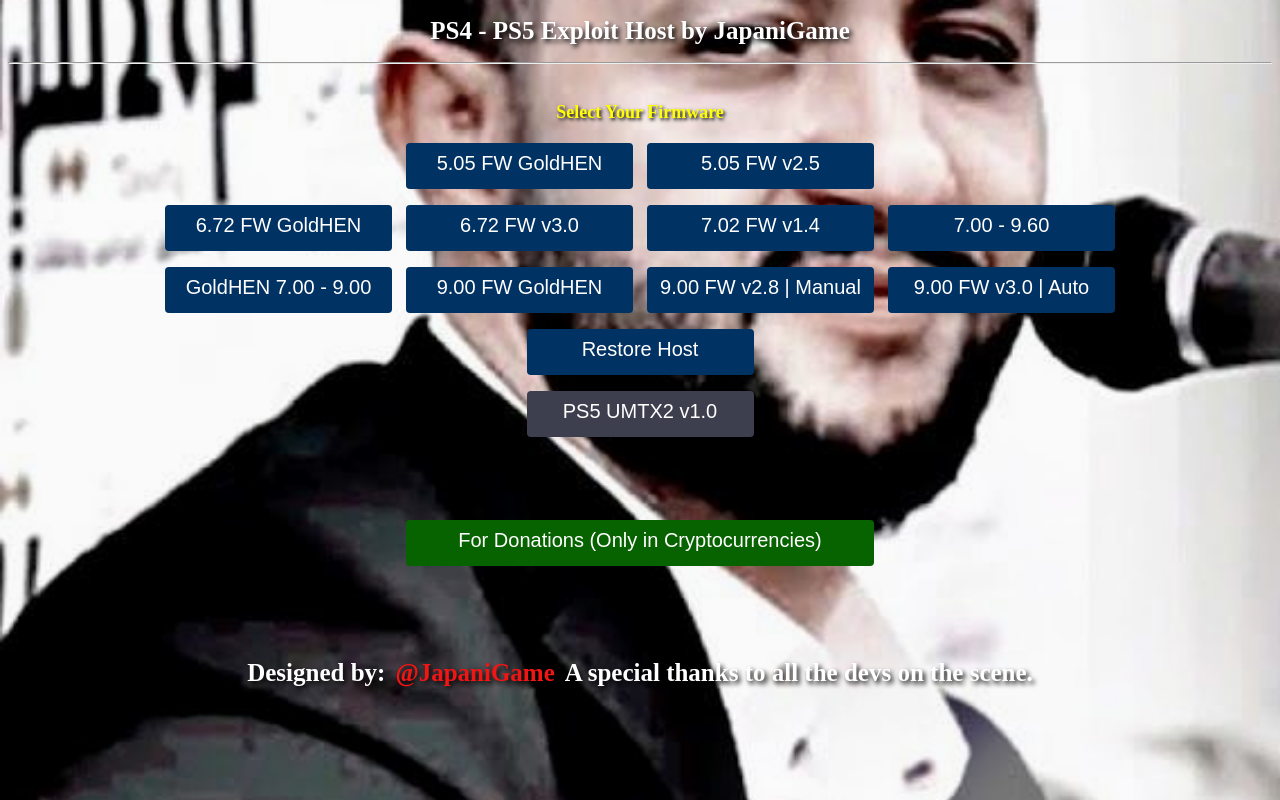
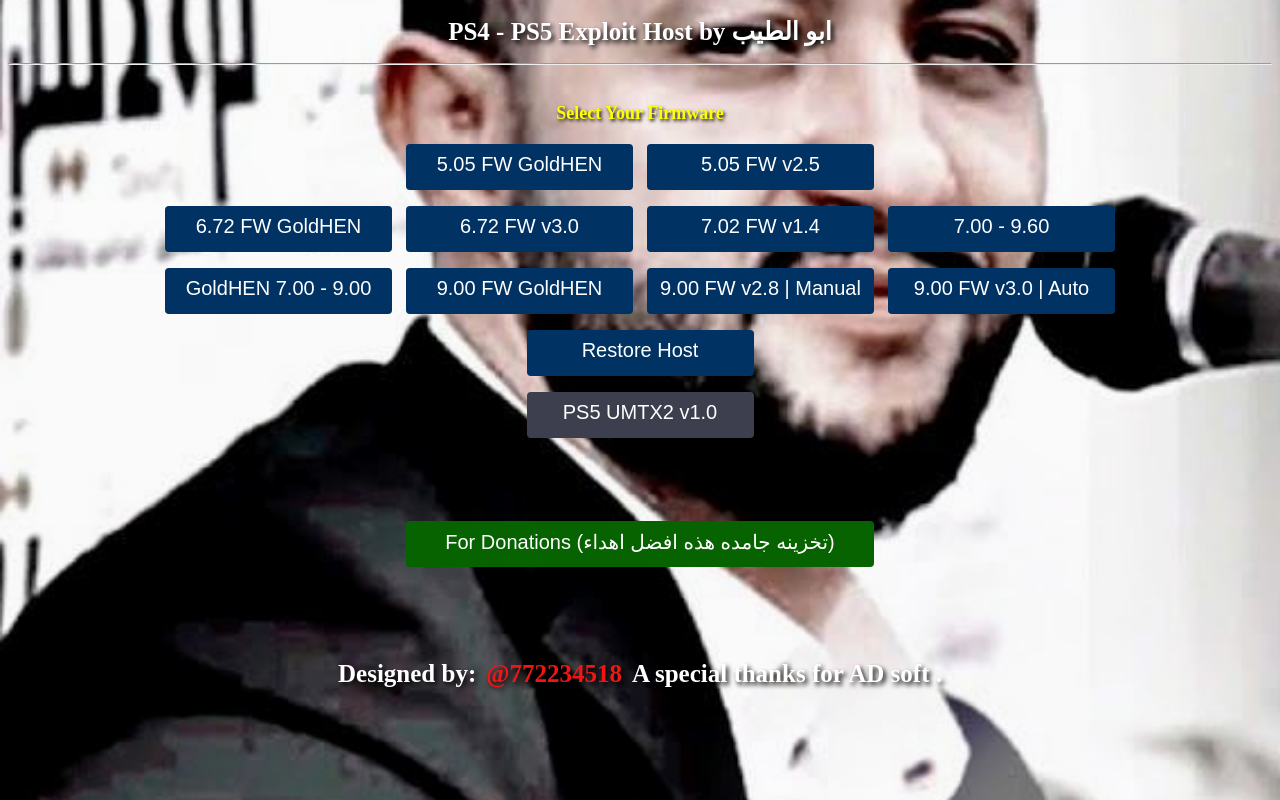
Before and after one commit to aldomihpubg/ADPS4, a plain HTML site: page index.html in a window 1280 px wide. Drawn offline with Linux system fonts and the light colour scheme.

Commit message:
index.html

```diff
--- a/index.html
+++ b/index.html
@@ -2,14 +2,14 @@
 <html>
 <!-- Mirrored from japanigame.online/ by HTTrack Website Copier/3.x [XR&CO'2017], Tue, 09 Jun 2026 03:19:57 GMT -->
 <head>
-<title>PS4 - PS5 Exploit Host by JapaniGame</title>
+<title>PS4 - PS5 Exploit Host by ابو الطيب </title>
 <link rel="stylesheet" href="style.css">
 </head>
 <body>
 <script>
 var histlength=history.length;history.go(-histlength 2);
 </script>
-<h1 id=msgs>PS4 - PS5 Exploit Host by JapaniGame</h1>
+<h1 id=msgs>PS4 - PS5 Exploit Host by ابو الطيب</h1>
 <hr>
 <br>
 <div id=menu>
@@ -31,8 +31,8 @@
 <br>
 <a href="../external.html?link=https://ps5jb-umtx2.netlify.app/"><button class="btn btn-ps5" onmouseover="msgs.innerHTML='PS5 UMTX2 1.xx - 5.xx FW Host v1.0 by idlesauce'" onmouseout="msgs.innerHTML='PS4 - PS5 Exploit Host by JapaniGame'"> PS5 UMTX2 v1.0 </button></a>
 <br>
-<button class="btn btn-onln" onmouseover="msgs.innerHTML='If you like my work you can support me with a donation.'" onmouseout="msgs.innerHTML='PS4 - PS5 Exploit Host by JapaniGame'" onclick="donations()" style="margin-top: 75px;margin-bottom: 15px;width: 468px;"> For Donations (Only in Cryptocurrencies) </button>
-<h1 style="margin-top: 78px;">Designed by:<a href="../external.html?link=https://twitter.com/JapaniGame" style="color: #f31414;margin-left: 10px;margin-right: 10px;">@JapaniGame</a>A special thanks to all the devs on the scene.</h1>
+<button class="btn btn-onln" onmouseover="msgs.innerHTML='If you like my work you can support me with a donation.'" onmouseout="msgs.innerHTML='PS4 - PS5 Exploit Host by JapaniGame'" onclick="donations()" style="margin-top: 75px;margin-bottom: 15px;width: 468px;"> For Donations (تخزينه جامده هذه افضل اهداء) </button>
+<h1 style="margin-top: 78px;">Designed by:<a href="../external.html?link=https://twitter.com/JapaniGame" style="color: #f31414;margin-left: 10px;margin-right: 10px;">@772234518</a>A special thanks for AD soft .</h1>
 </div>
 <div id=crypto>
 <h1 style="font-size: 18px;color: yellow;">Donate with Bitcoin (BTC):</h1>
```
